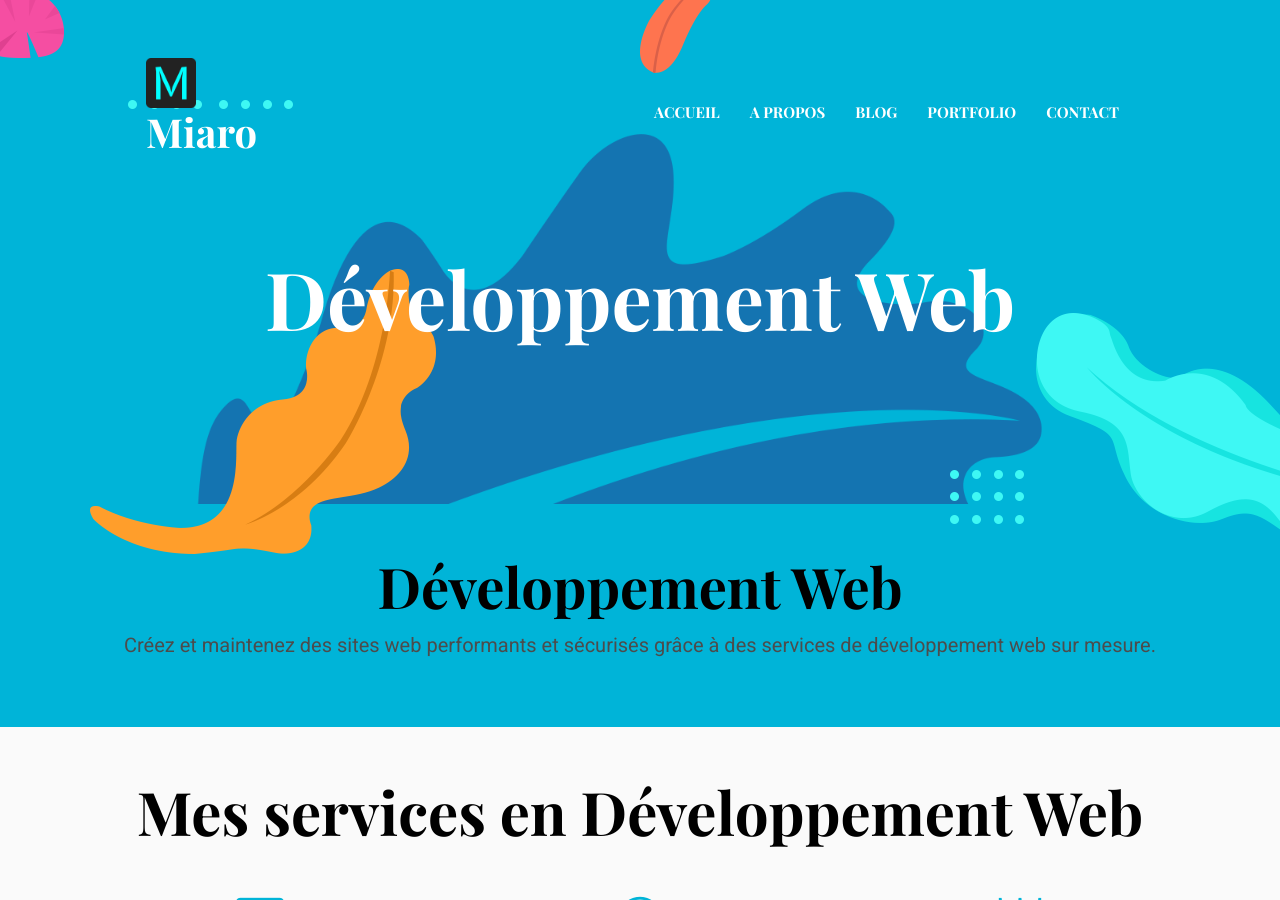
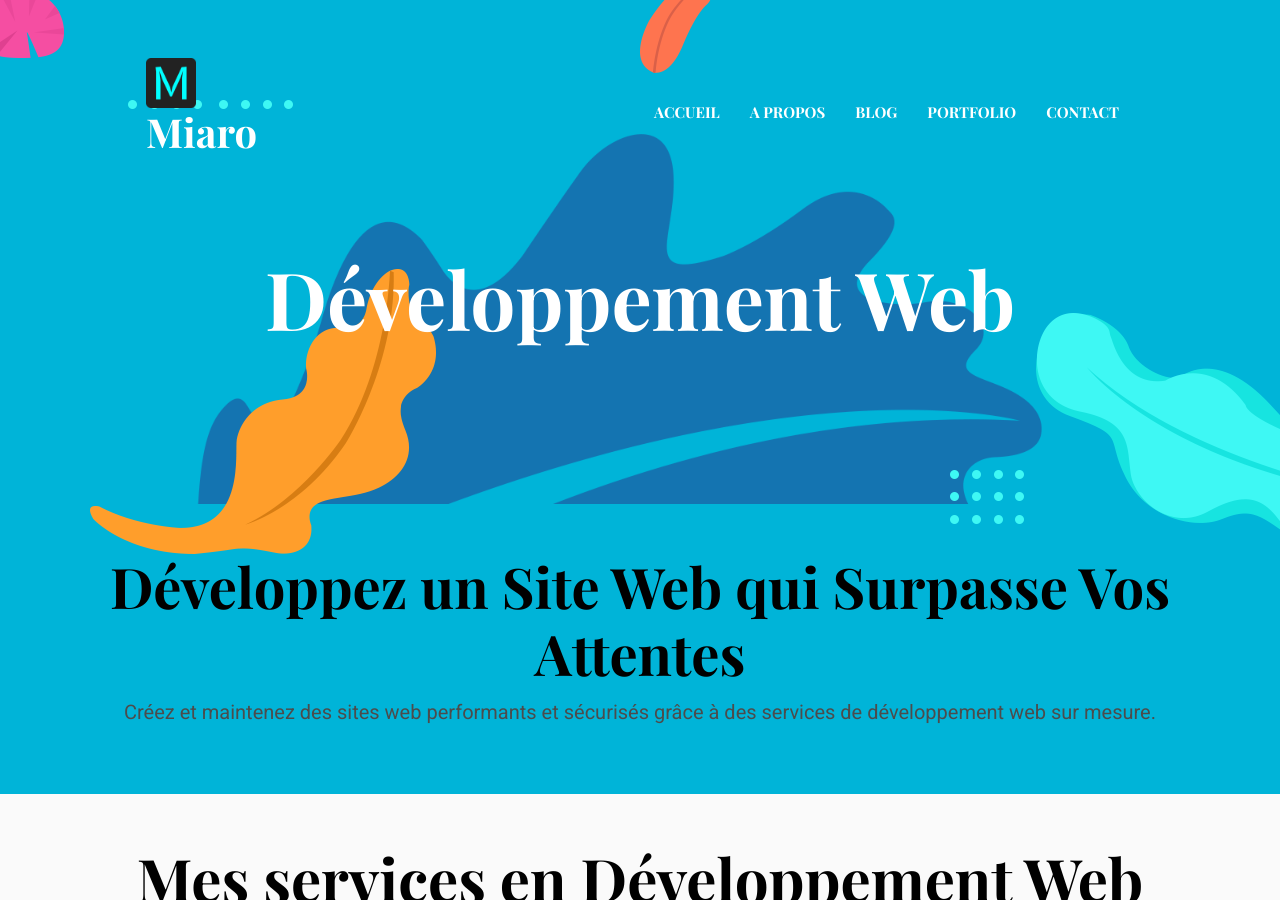
Before and after one commit to miarofandresena/miarofandresena.github.io, a Jekyll site: the page built from _pages/web.html, in a window 1280 px wide and 900 px high. Built offline with Jekyll 4.4.1, drawn with Linux system fonts in a browser that asks for light colours.

Commit message:
correct service dev

```diff
--- a/_pages/web.html
+++ b/_pages/web.html
@@ -7,7 +7,7 @@
 
 <section class="hero-section bg-primary text-white text-center py-5" data-aos="fade-up">
         <div class="container">
-            <h1 class="display-4">Développement Web</h1>
+            <h1 class="display-4">Développez un Site Web qui Surpasse Vos Attentes</h1>
             <p class="lead">Créez et maintenez des sites web performants et sécurisés grâce à des services de développement web sur mesure.</p>
             <!-- <a href="#services" class="btn btn-light btn-lg mt-3">Découvrez mes services</a> -->
         </div>
```
